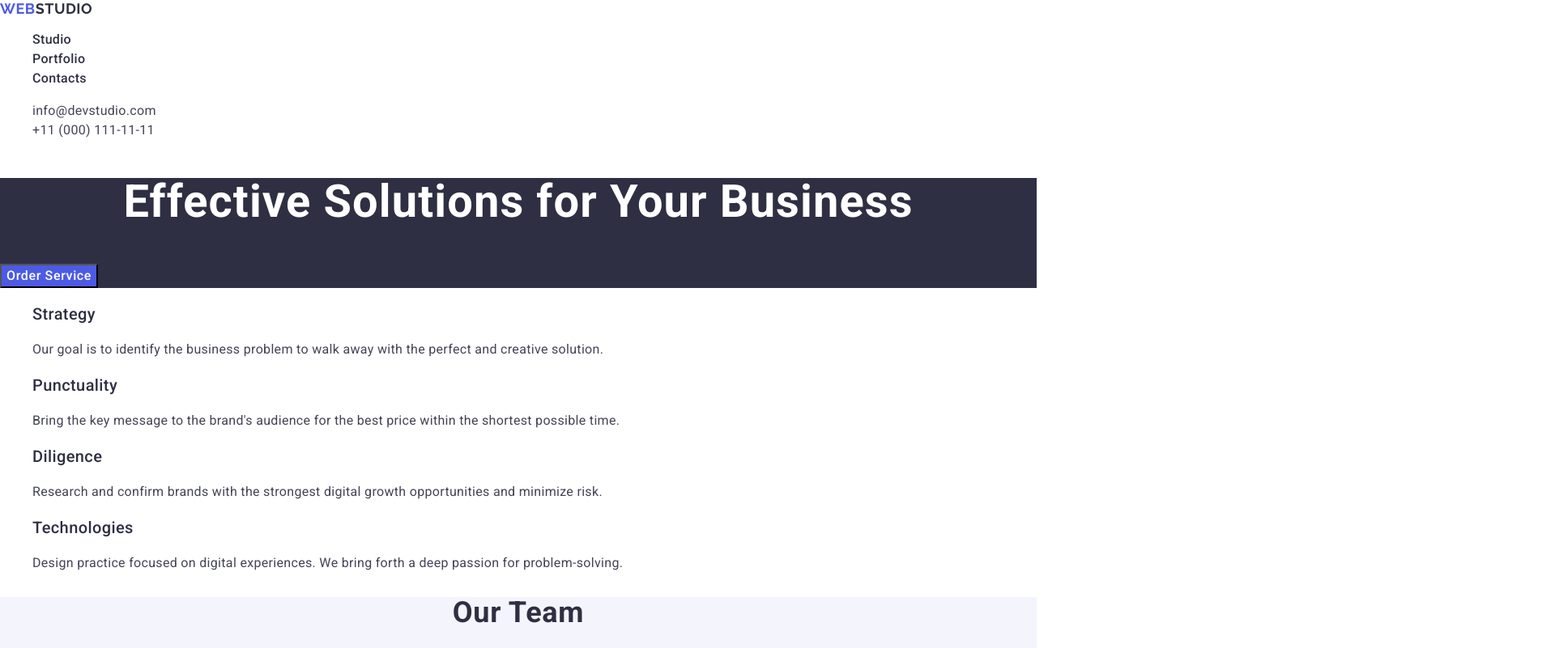
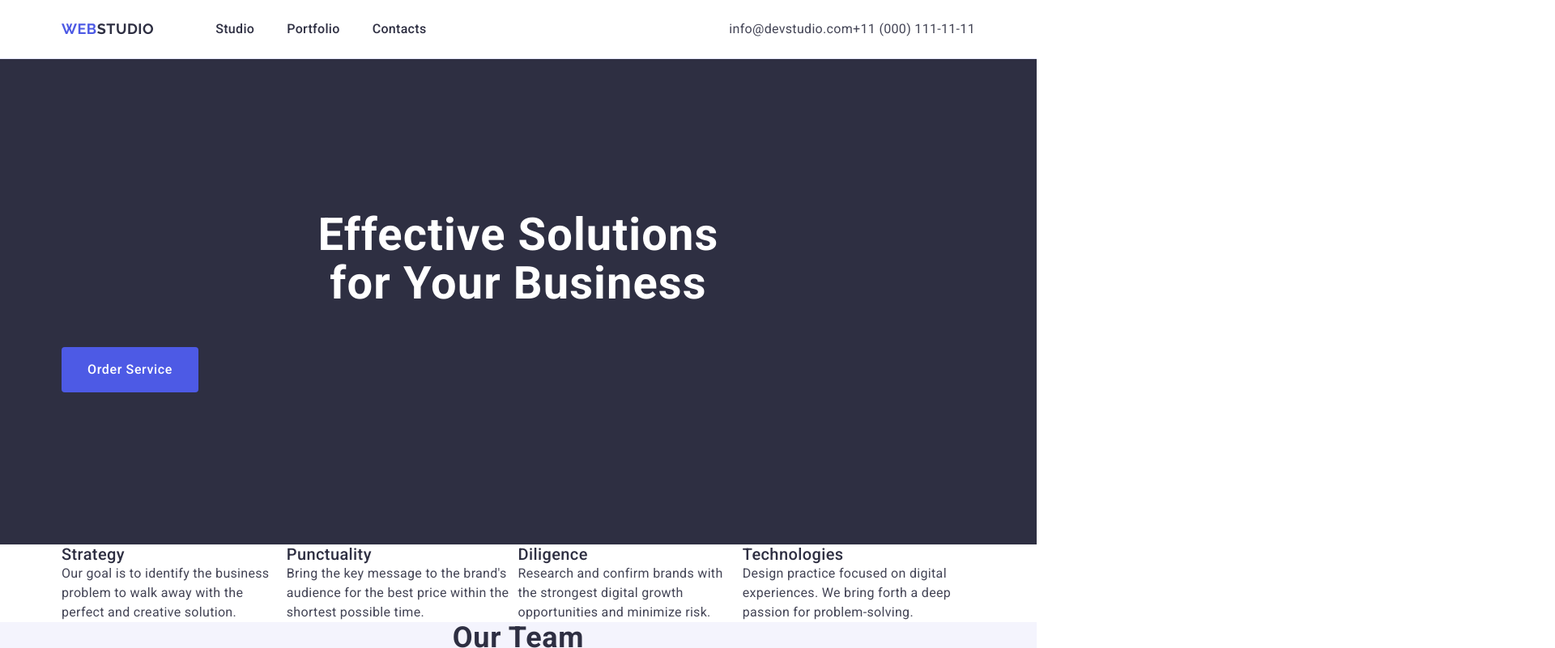
Before and after one commit to Bogdan-uk/goit-HW-3, a plain HTML site: page index.html in a window 1280 px wide. Shown: the top 801 px of the page at 81% size, 1920 px wide, since content can reach past the window. Drawn offline with nearby package versions, Linux system fonts and the light colour scheme.

Commit message:
HW3-draft

```diff
--- a/css/styles.css
+++ b/css/styles.css
@@ -1,5 +1,7 @@
 ul {
   list-style-type: none;
+  padding: 0;
+  margin: 0;
 }
 a {
   text-decoration: none;
@@ -13,7 +15,33 @@ body {
   color: #434455;
   background-color: #ffffff;
 }
+.container {
+  width: 1158px;
+  padding: 0 15px;
+  margin: 0 auto;
+}
+p,
+h1,
+h2,
+h3,
+h4,
+h5 {
+  margin-top: 0;
+  margin-bottom: 0;
+}
 /* _______________________________ */
+
+.header {
+  border-bottom: 1px solid #e7e9fc;
+}
+.header-container {
+  display: flex;
+  align-items: center;
+}
+.header-navigation {
+  display: flex;
+  align-items: center;
+}
 
 .header-logo {
   font-family: "Raleway", sans-serif;
@@ -25,6 +53,9 @@ body {
   letter-spacing: 0.03em;
   text-transform: uppercase;
   color: #4d5ae5;
+  padding-top: 24px;
+  padding-bottom: 24px;
+  margin-right: 76px;
 }
 .header-logo-span {
   color: #2e2f42;
@@ -37,7 +68,13 @@ body {
   letter-spacing: 0.03em;
   text-transform: uppercase;
 }
-.list-menu-item {
+.header-menu {
+  display: flex;
+  align-items: center;
+  gap: 40px;
+}
+
+.link-menu-item {
   font-weight: 500;
   font-size: 16px;
 
@@ -45,15 +82,19 @@ body {
   line-height: 1.5;
   letter-spacing: 0.02em;
   color: #2e2f42;
+  padding: 24px 0;
+  display: block;
 }
 
-.list-menu-item:hover {
+.link-menu-item:hover {
   color: #404bbf;
 }
-.list-menu-item:focus {
+.link-menu-item:focus {
   color: #404bbf;
 }
-
+.header-menu-address {
+  margin-left: auto;
+}
 .header-menu-contacts {
   font-weight: 400;
   font-size: 16px;
@@ -62,6 +103,8 @@ body {
   line-height: 1.5;
   letter-spacing: 0.02em;
   color: #434455;
+  display: flex;
+  align-items: center;
 }
 
 .header-menu-contacts-item {
@@ -96,6 +139,12 @@ body {
   letter-spacing: 0.02em;
   text-align: center;
   color: #ffffff;
+  padding-top: 188px;
+  margin: 0 auto;
+  margin-bottom: 48px;
+  max-width: 496px;
+  margin-left: auto;
+  margin-right: auto;
 }
 .head-title-section {
   background-color: #2e2f42;
@@ -110,6 +159,11 @@ body {
   color: #fff;
   background-color: #4d5ae5;
   cursor: pointer;
+  margin-bottom: 188px;
+  width: 169px;
+  height: 56px;
+  border-radius: 4px;
+  border: none;
 }
 .btn:hover {
   background-color: #404bbf;
@@ -117,7 +171,10 @@ body {
 .btn:focus {
   background-color: #404bbf;
 }
-
+.main-list {
+  display: flex;
+  align-items: center;
+}
 .section-subtitle {
   font-weight: 500;
   font-size: 20px;
@@ -165,8 +222,10 @@ body {
   color: #2e2f42;
 }
 
-. .users-list {
+.users-list {
   background-color: #ffffff;
+  display: flex;
+  align-items: center;
 }
 .user {
   background-color: #ffffff;
@@ -186,6 +245,10 @@ body {
 .section-title-portfolio {
   text-transform: capitalize;
 }
+.portfolio-list {
+  display: flex;
+  align-items: center;
+}
 .footer-text {
   font-weight: 400;
   font-size: 16px;
--- a/index.html
+++ b/index.html
@@ -23,15 +23,22 @@
   <body>
     <!-- =============HEADER=============== -->
 
-    <header>
-      <nav>
+    <header class="header">
+      <div class="container header-container">
+        <nav class="header-navigation">
           <a href="./index.html" class="header-logo"
             >Web<span class="header-logo-span">Studio</span></a
           >
           <ul class="header-menu">
-          <li><a href="./index.html" class="list-menu-item">Studio</a></li>
-          <li><a href="" class="list-menu-item">Portfolio</a></li>
-          <li><a href="" class="list-menu-item">Contacts</a></li>
+            <li>
+              <a href="./index.html" class="link-menu-item">Studio</a>
+            </li>
+            <li>
+              <a href="" class="link-menu-item">Portfolio</a>
+            </li>
+            <li>
+              <a href="" class="link-menu-item">Contacts</a>
+            </li>
           </ul>
         </nav>
         <address class="header-menu-address">
@@ -50,24 +57,28 @@
             </li>
           </ul>
         </address>
+      </div>
     </header>
 
     <!-- ===========main content========== -->
 
     <main>
       <section class="head-title-section">
+        <div class="container">
           <h1 class="head-title">Effective Solutions for Your Business</h1>
           <button type="button" class="btn">Order Service</button>
+        </div>
       </section>
 
       <section>
+        <div class="container">
           <h2 hidden>(2nd section)</h2>
           <ul class="main-list">
             <li>
               <h3 class="main-list-item section-subtitle">Strategy</h3>
               <p class="main-list-item-text subtitle-text">
-              Our goal is to identify the business problem to walk away with the
-              perfect and creative solution.
+                Our goal is to identify the business problem to walk away with
+                the perfect and creative solution.
               </p>
             </li>
             <li>
@@ -92,9 +103,11 @@
               </p>
             </li>
           </ul>
+        </div>
       </section>
 
       <section class="section-team">
+        <div class="container">
           <h2 class="users-subtitle section-title">Our Team</h2>
           <ul class="users-list">
             <li class="user">
@@ -143,11 +156,13 @@
               <p class="user-text subtitle-text">UI Designer</p>
             </li>
           </ul>
+        </div>
       </section>
 
       <section>
+        <div class="container">
           <h2 class="section-title-portfolio section-title">Our Portfolio</h2>
-        <ul>
+          <ul class="portfolio-list">
             <li>
               <img
                 src="./images/img-5.jpg"
@@ -180,7 +195,9 @@
                 width="360"
                 height="300"
               />
-            <h3 class="portfolio-subtitle section-subtitle">Meditation App</h3>
+              <h3 class="portfolio-subtitle section-subtitle">
+                Meditation App
+              </h3>
               <p class="portfolio-subtitle subtitle-text">App</p>
             </li>
             <li>
@@ -215,20 +232,25 @@
                 width="360"
                 height="300"
               />
-            <h3 class="portfolio-subtitle section-subtitle">Online Courses</h3>
+              <h3 class="portfolio-subtitle section-subtitle">
+                Online Courses
+              </h3>
               <p class="portfolio-subtitle subtitle-text">Marketing</p>
             </li>
           </ul>
+        </div>
       </section>
     </main>
     <footer class="footer">
+      <div class="container">
         <a class="header-logo" href="./index.html"
           >Web<span class="footer-accent">Studio</span></a
         >
         <p class="footer-text">
-        Increase the flow of customers and sales for your business with digital
-        marketing & growth solutions.
+          Increase the flow of customers and sales for your business with
+          digital marketing & growth solutions.
         </p>
+      </div>
     </footer>
   </body>
 </html>
```
Lines whose indentation alone changed are shown as unchanged.
